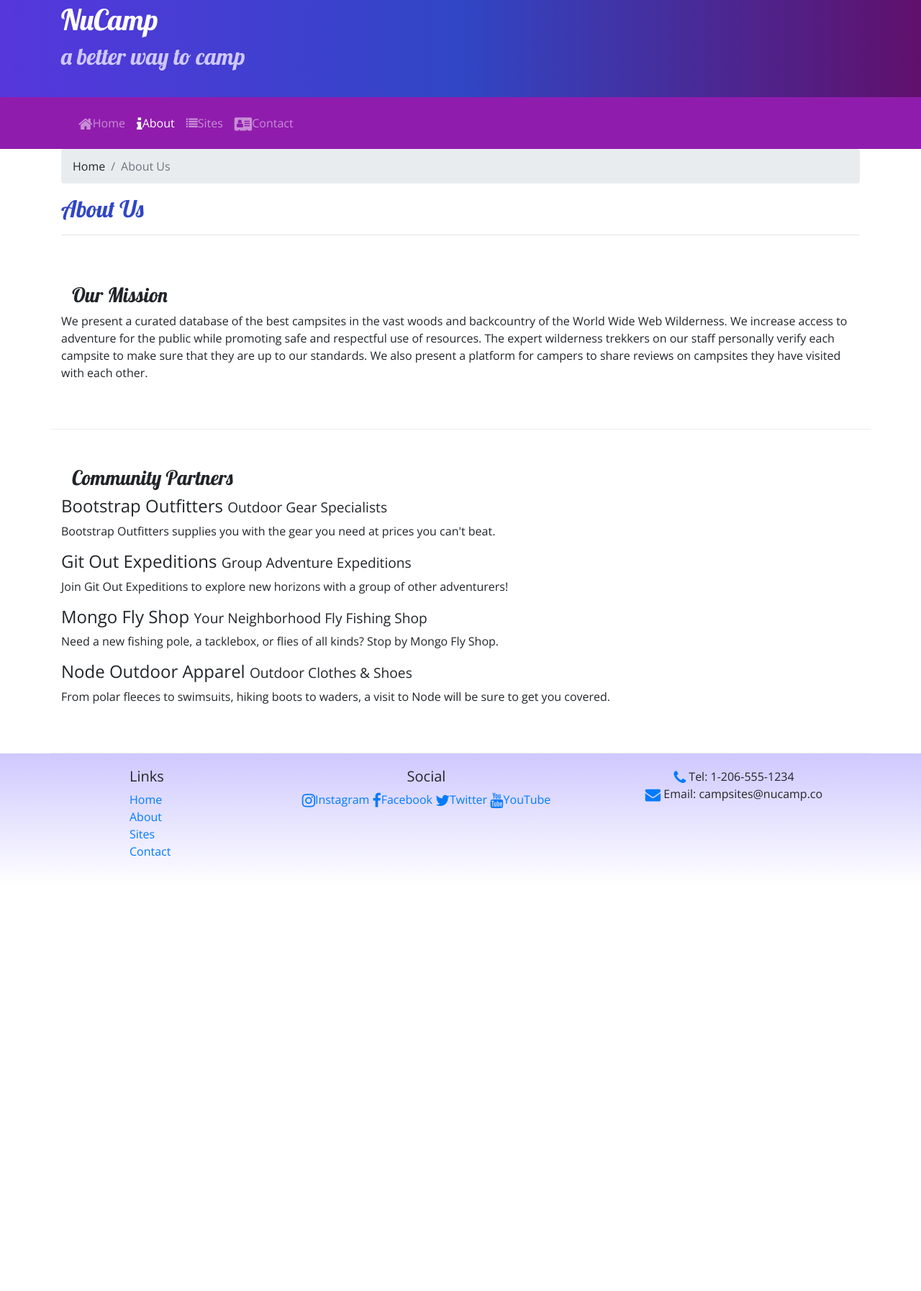
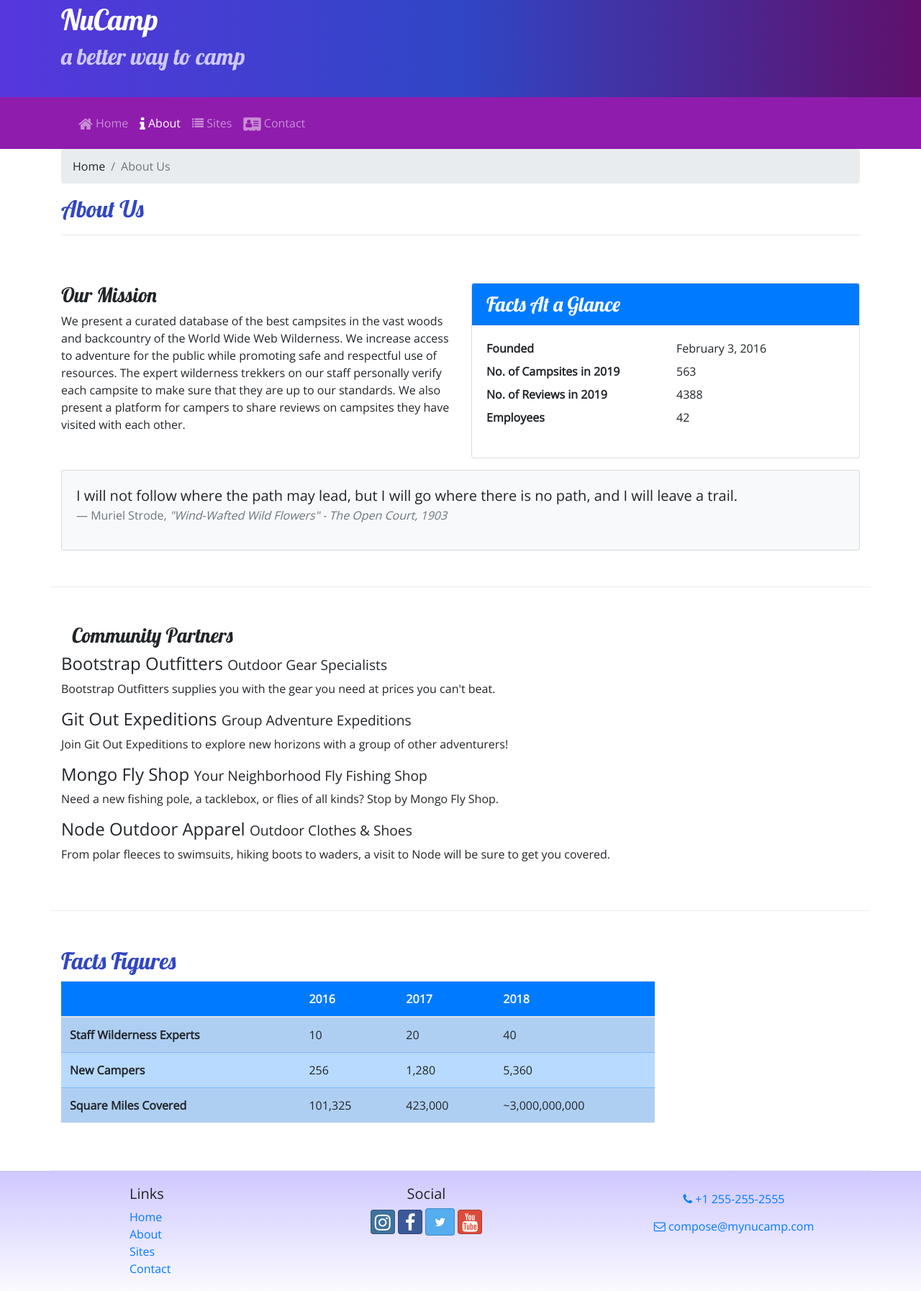
Before and after one commit to GashuA/NuCamp-Site, a website: page aboutus.html in a window 1280 px wide. Shown: the part 27-1821 px from the top of the page at 72% size. Before the commit the page ends 1258 px from the top, so only its background shows below. Drawn offline with nearby package versions, Linux system fonts and the light colour scheme.

Commit message:
Tables and Cardes added

```diff
--- a/aboutus.html
+++ b/aboutus.html
@@ -11,6 +11,7 @@
 
     <!-- Additional CSS must be placed after Bootstrap CSS -->
     <link rel="stylesheet" href="node_modules/font-awesome/css/font-awesome.min.css">
+    <link rel="stylesheet" href="node_modules/bootstrap-social/bootstrap-social.css" />
     <link rel="stylesheet" href="https://fonts.googleapis.com/css?family=Lobster|Open+Sans" />
     <link rel="stylesheet" href="css/styles.css" />
 
@@ -37,10 +38,10 @@
             </button>
             <div class="navbar navbar-collapse" id="nucampNavbar">
                 <ul class="navbar-nav">
-                    <li class="nav-item"><a class="nav-link" href="index.html"> <i class="fa fa-home fa-lg"></i>Home</a></li>
-                    <li class="nav-item active"><a class="nav-link" href="#"> <i class="fa fa-info fa-lg"></i>About</a></li>
-                    <li class="nav-item"><a class="nav-link" href="#"> <i class="fa fa-list fa"></i>Sites</a></li>
-                    <li class="nav-item"><a class="nav-link" href="#"> <i class="fa fa-address-card fa-lg"></i>Contact</a></li>
+                    <li class="nav-item"><a class="nav-link" href="index.html"> <i class="fa fa-home fa-lg"></i> Home</a></li>
+                    <li class="nav-item active"><a class="nav-link" href="#"> <i class="fa fa-info fa-lg"></i> About</a></li>
+                    <li class="nav-item"><a class="nav-link" href="#"> <i class="fa fa-list fa"></i> Sites</a></li>
+                    <li class="nav-item"><a class="nav-link" href="contactus.html"> <i class="fa fa-address-card fa-lg"></i> Contact</a></li>
                 </ul>
             </div>
         </div>
@@ -59,9 +60,38 @@
         </div>
 
         <div class="row row-content">
+            <div class="col-sm-6">
+                <h3>Our Mission</h3>
+                <p>We present a curated database of the best campsites in the vast woods and backcountry of the World Wide Web Wilderness. We increase access to adventure for the public while promoting safe and respectful use of resources. The expert wilderness trekkers on our staff personally verify each campsite to make sure that they are up to our standards. We also present a platform for campers to share reviews on campsites they have visited with  each other.</p>
+            </div>
+            <div class="col-sm-6">
+                <div class="card">
+                    <h3 class="card-header bg-primary text-white">Facts At a Glance</h3>
+                    <div class="card-body">
+                        <dl class="row">
+                            <dt class="col-6">Founded</dt>
+                            <dd class="col-6">February 3, 2016</dd>
+                            <dt class="col-6">No. of Campsites in 2019</dt>
+                            <dd class="col-6">563</dd>
+                            <dt class="col-6">No. of Reviews in 2019</dt>
+                            <dd class="col-6">4388</dd>
+                            <dt class="col-6">Employees</dt>
+                            <dd class="col-6">42</dd>
+                        </dl>
+                    </div>
+                </div>
+            </div>
             <div class="col">
-                <h3 class="col-sm-6 col-xl-6">Our Mission</h3>
-                <p>We present a curated database of the best campsites in the vast woods and backcountry of the World Wide Web Wilderness. We increase access to adventure for the public while promoting safe and respectful use of resources. The expert wilderness trekkers on our staff personally verify each campsite to make sure that they are up to our standards. We also present a platform for campers to share reviews on campsites they have visited with each other.</p>
+                <div class="card bg-light mt-3">
+                    <blockquote class="blockquote card-body">
+                        <p class="mb-0">I will not follow where the path may lead, but I will go where there is no path, and I will leave a trail.</p>
+                        <footer class="blockquote-footer">Muriel Strode,
+                            <cite title="Source Title">"Wind-Wafted Wild Flowers" -
+                                The Open Court, 1903
+                            </cite>
+                        </footer>
+                    </blockquote>
+        		</div>
             </div>
         </div>
 
@@ -78,9 +108,46 @@
                 <p class="d-none d-sm-block">From polar fleeces to swimsuits, hiking boots to waders, a visit to Node will be sure to get you covered.</p>
             </div>
         </div>
+        <div class="row row-content">
+            <div class="col-sm-9">
+            	<h2>Facts Figures</h2>
+            	<div class="table-responsive">
+               	    <table class="table table-striped">
+	                    <thead>
+	                        <tr class="bg-primary text-light">
+	                            <th></th>
+	                            <th>2016</th>
+	                            <th>2017</th>
+	                            <th>2018</th>
+	                        </tr>
+                    	</thead>
+	                    <tbody class="table-primary">
+                            <tr>
+                                <th>Staff Wilderness Experts</th>
+                                <td>10</td>
+                                <td>20</td>
+                                <td>40</td>
+                            </tr>
+                            <tr>
+                                <th>New Campers</th>
+                                <td>256</td>
+                                <td>1,280</td>
+                                <td>5,360</td>
+                            </tr>
+                            <tr>
+                                <th>Square Miles Covered</th>
+                                <td>101,325</td>
+                                <td>423,000</td>
+                                <td>~3,000,000,000</td>
+                            </tr>
+                        </tbody>
+                    </table>
+                </div>
+            </div>
+       </div>
     </div>
 
-    <footer>
+    <footer class="site-footer">
         <div class="container">
             <div class="row">
                 <div class="col-4 col-sm-2 offset-1">
@@ -89,19 +156,19 @@
                         <li><a href="index.html">Home</a></li>
                         <li><a href="#">About</a></li>
                         <li><a href="#">Sites</a></li>
-                        <li><a href="#">Contact</a></li>
+                        <li><a href="contactus.html">Contact</a></li>
                     </ul>
                 </div>
                 <div class="col-6 col-sm-5 text-center">
                     <h5>Social</h5>
-                    <a href="http://instagram.com/"> <i class="fa fa-instagram fa-lg"></i>Instagram</a>
-                    <a href="http://facebook.com/"><i class="fa fa-facebook fa-lg"></i>Facebook</a>
-                    <a href="http://twitter.com/"><i class="fa fa-twitter fa-lg"></i>Twitter</a>
-                    <a href="http://youtube.com/"><i class="fa fa-youtube fa-lg"></i>YouTube</a>
+                    <a class="btn btn-social-icon btn-instagram" href="http://instagram.com/"><i class="fa fa-instagram"></i></a>
+                    <a class="btn btn-social-icon btn-facebook" href="http://facebook.com/"><i class="fa fa-facebook"></i></a>
+                    <a class="btn btn-socal-icon btn-twitter" href="http://twitter.com/"><i class="fa fa-twitter"></i></a>
+                    <a class="btn btn-social-icon btn-google" href="http://youtube.com/"><i class="fa fa-youtube"></i></a>
                 </div>
                 <div class="col-sm-4 text-center">
-                    <i class="fa fa-phone fa-lg text-primary"></i> Tel: 1-206-555-1234<br />
-                    <i class="fa fa-envelope fa-lg text-primary" aria-hidden="true"></i> Email: campsites@nucamp.co
+                    <a role="button" class="btn btn-link" href="tel:+1 255-255-2555"><i class="fa fa-phone"></i> +1 255-255-2555</a> <br>
+                    <a role="button" class="btn btn-link" href="mailto: compose@mynucamp.com"><i class="fa fa-envelope-o"></i> compose@mynucamp.com</a>
                 </div>
            </div>
         </div>
--- a/css/styles.css
+++ b/css/styles.css
@@ -14,7 +14,7 @@ header h2 {
     color: #CEC8FF;
 }
 
-footer {
+.site-footer {
     background-image: linear-gradient(#CEC8FF, white);
     padding: 20px 0;
 }
--- a/package.json
+++ b/package.json
@@ -15,6 +15,7 @@
   },
   "dependencies": {
     "bootstrap": "^4.5.2",
+    "bootstrap-social": "^5.1.1",
     "font-awesome": "^4.7.0",
     "jquery": "^3.5.1",
     "popper.js": "^1.16.1"
```
Also changed, not shown: contactus.html (added, +174 -0 lines), index.html (+12 -11 lines), 1 other file.
